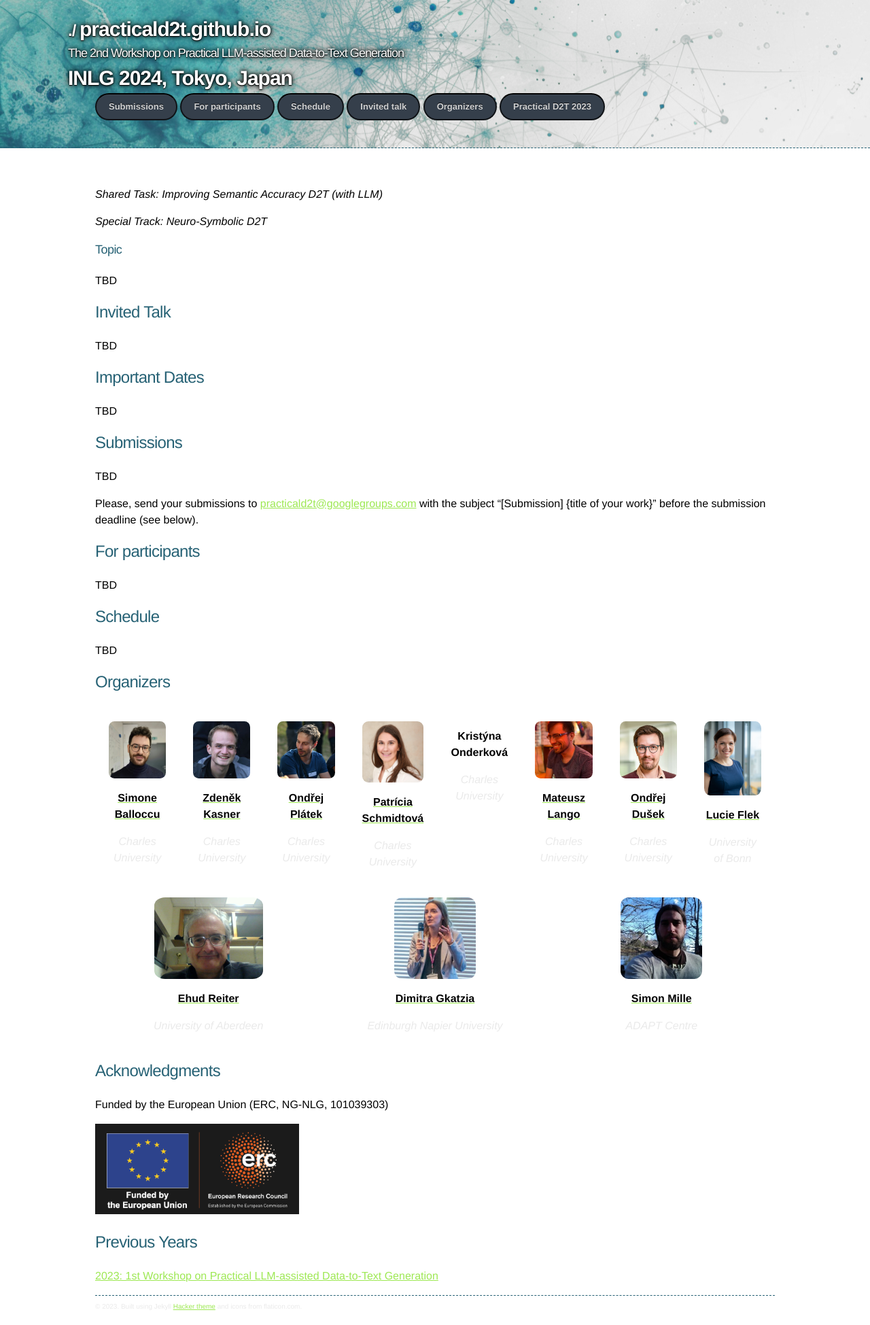
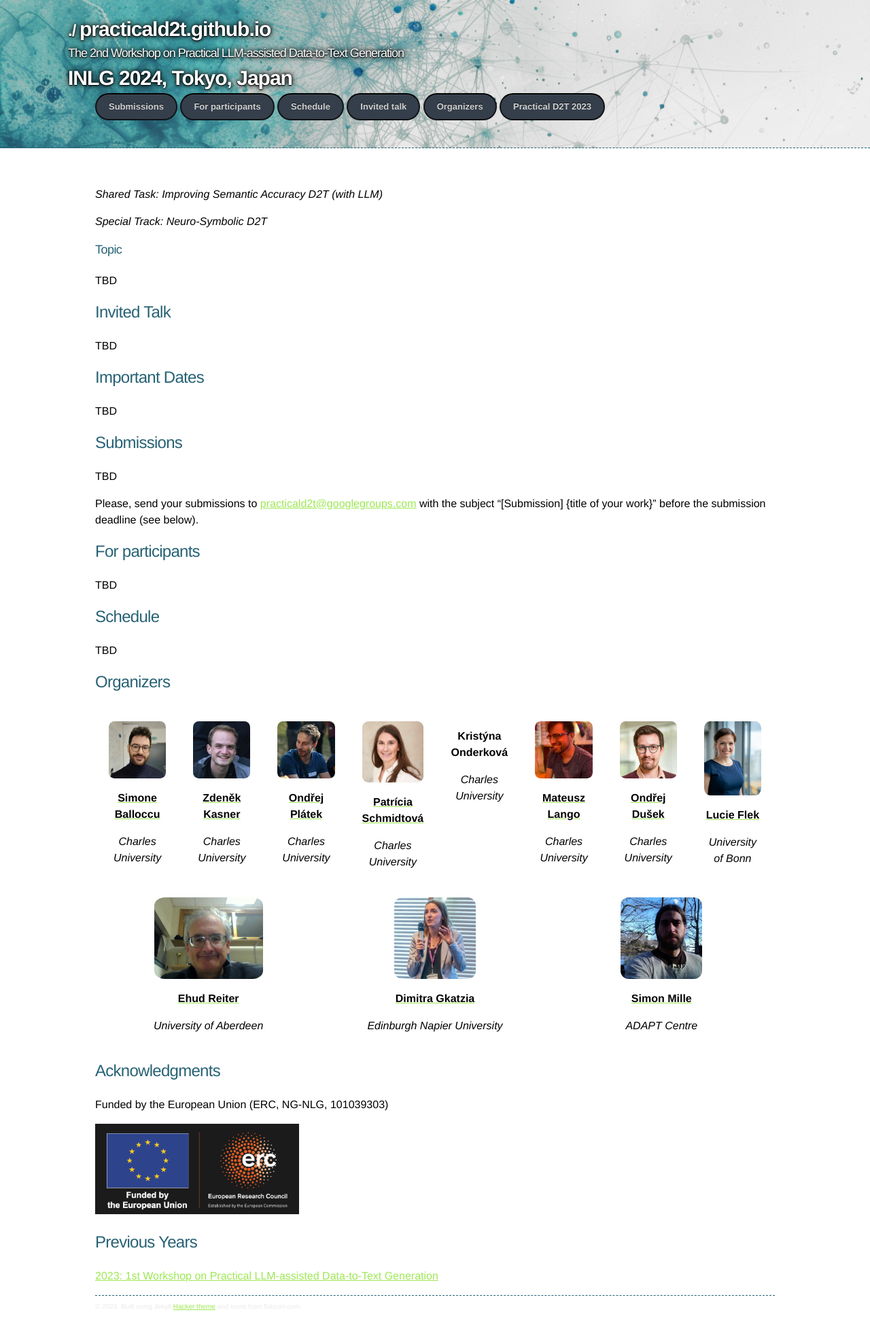
Before and after one commit to practicald2t/practicald2t.github.io, a Jekyll site: the page built from index.md, in a window 1280 px wide. Shown: the whole page at 68% size. Built offline with Jekyll 4.4.1, drawn with Linux system fonts in a browser that asks for light colours.

Commit message:
Update jekyll-theme-hacker.scss

```diff
--- a/_sass/jekyll-theme-hacker.scss
+++ b/_sass/jekyll-theme-hacker.scss
@@ -212,8 +212,8 @@ hr {
 /* Buttons
 */
 
-p {
-  color : black;
+p, span {
+  color: black;
 }
 
 .btn {
```
